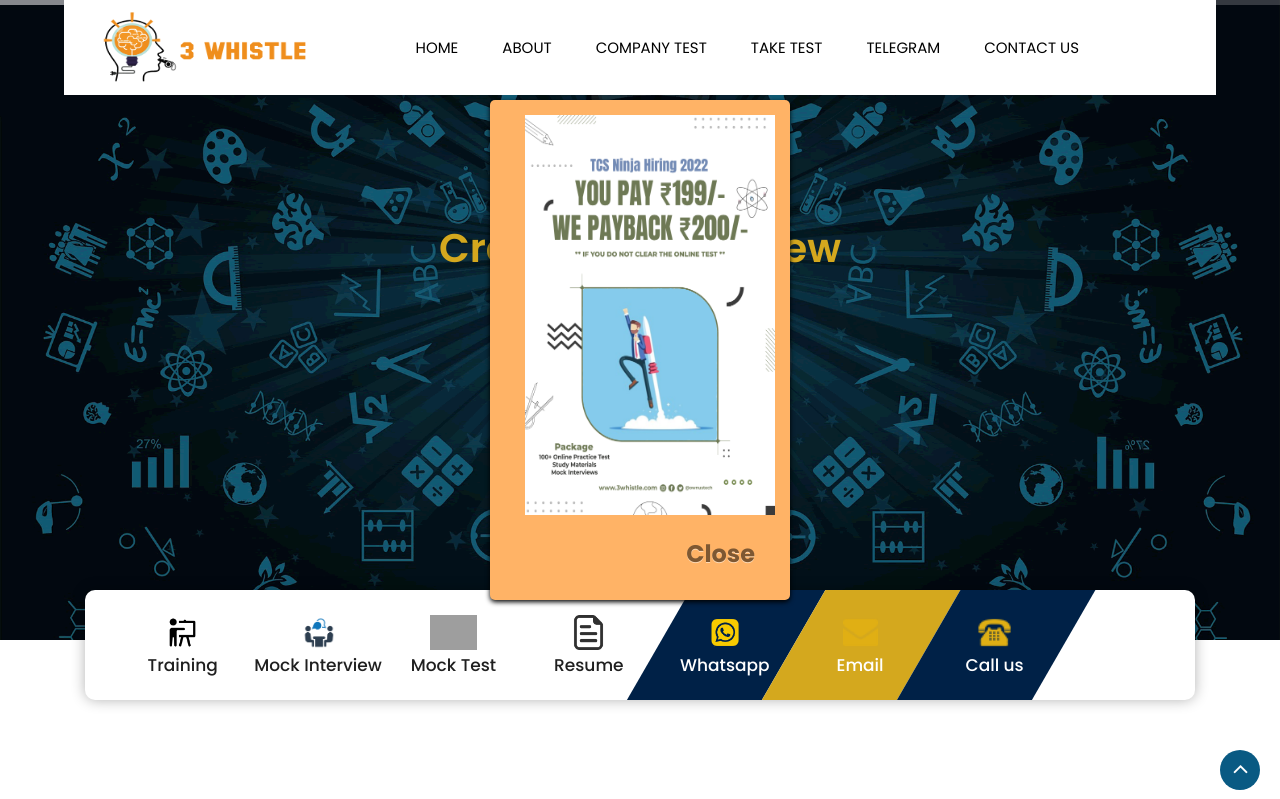
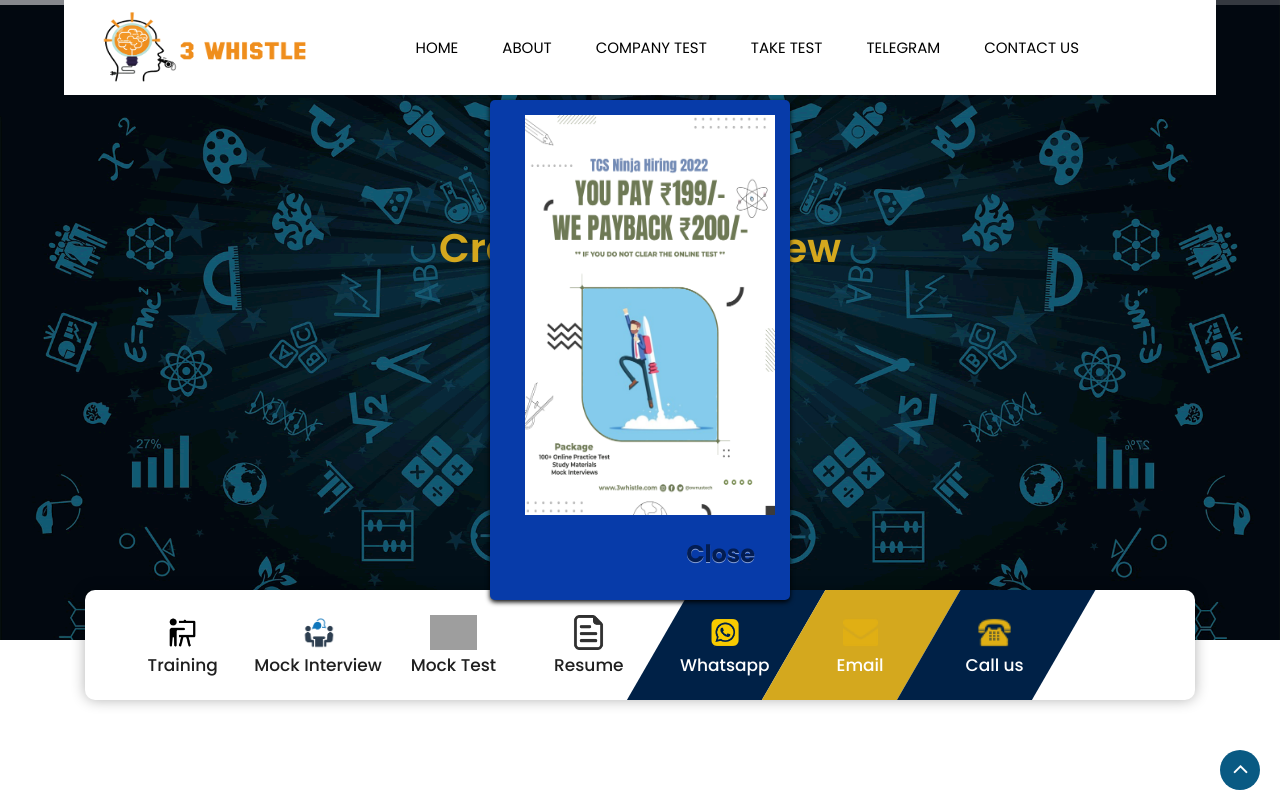
Before and after one commit to ahamedlimras66/3whistle, a Flask app: page / in a window 1280 px wide. Shown: the top 799 px of the page. Run offline with Flask 2, Linux system fonts and the light colour scheme; some libraries are stand-ins or nearby versions; grey boxes are pictures that could not be loaded.

Commit message:
limjyxauussg

```diff
--- a/templates/index.html
+++ b/templates/index.html
@@ -60,7 +60,7 @@ min-width: 60px;
 width: 300px;
 min-height: 500px;
 margin: 100px auto;
-background: #ffb366;
+background: #073ba9;
 position: relative;
 z-index: 103;
 padding: 15px 35px;
@@ -69,7 +69,7 @@ box-shadow: 0 2px 5px #000;
 }
 .cnt223 p{
 clear: both;
-    color: #555555;
+    color: #faf5f4;
     /* text-align: justify; */
     font-size: 20px;
     font-family: sans-serif;
```
